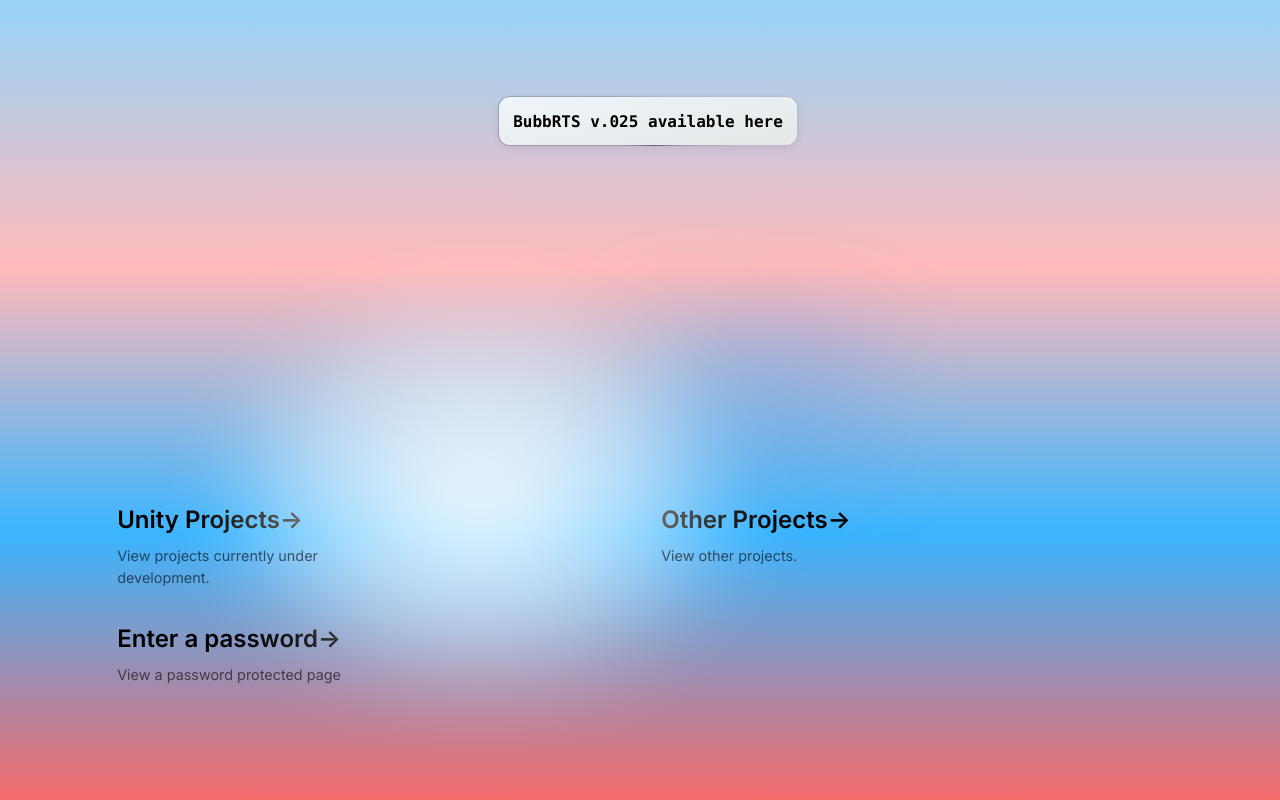
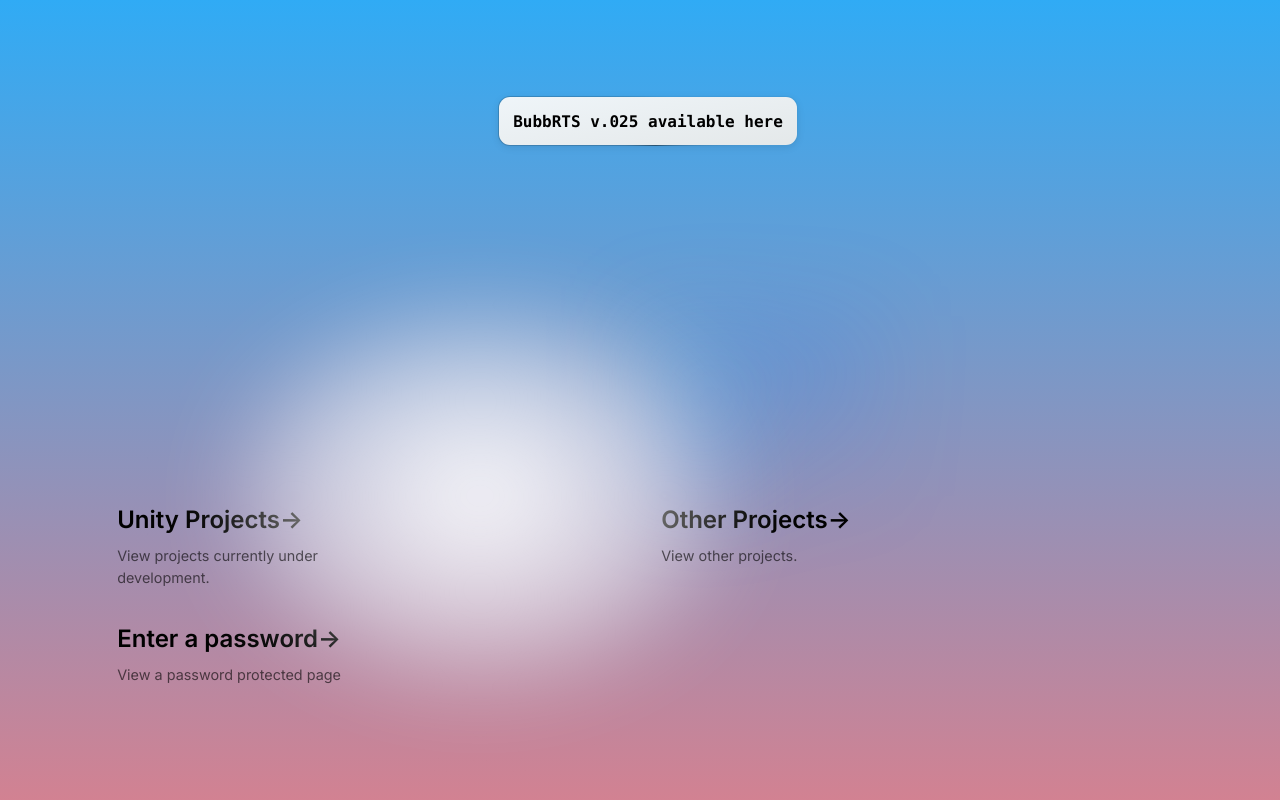
Before and after one commit to tribubb/tribubb.github.io, a Next.js app: page / in a window 1280 px wide. Built offline with nearby package versions, Linux system fonts and the light colour scheme.

Commit message:
old method test

```diff
--- a/src/styles/globals.css
+++ b/src/styles/globals.css
@@ -51,29 +51,30 @@ body {
 
 body {
     color: rgb(var(--foreground-rgb));
-    background: linear-gradient( to bottom, rgb(var(--background-start-rgb1)) 0%, rgb(var(--background-end-rgb1)) 50%, rgb(var(--background-start-rgb2)) 50%, rgb(var(--background-end-rgb2)) 100% );
-    animation: color-change 15s infinite;
+    background: linear-gradient( to bottom, rgb(var(--background-start-rgb1)), rgb(var(--background-end-rgb1)), rgb(var(--background-start-rgb2)), rgb(var(--background-end-rgb2)) );
+    background-size: 400% 400%;
+    animation: color-change 3s infinite;
 }
 
-@keyframes color-change {
-    0% {
-        background: linear-gradient( to bottom, rgba(var(--background-start-rgb1), 1), rgba(var(--background-end-rgb1), 0.5), rgba(var(--background-start-rgb2), 0.5), rgba(var(--background-end-rgb2), 1) );
+@keyframes color-change
+{
+    0%
+    {
+        background-position: 0 0;
     }
 
-    25% {
-        background: linear-gradient( to bottom, rgba(var(--background-start-rgb1), 0.5), rgba(var(--background-end-rgb1), 1), rgba(var(--background-start-rgb2), 1), rgba(var(--background-end-rgb2), 0.5) );
+    50%
+    {
+        background-position: 100% 0;
+        background-size: 200% 200%;
+        background-image: linear-gradient( to bottom, rgb(var(--background-end-rgb1)), rgb(var(--background-start-rgb2)) );
     }
 
-    50% {
-        background: linear-gradient( to bottom, rgba(var(--background-start-rgb1), 0.5), rgba(var(--background-end-rgb1), 0.5), rgba(var(--background-start-rgb2), 1), rgba(var(--background-end-rgb2), 1) );
-    }
-
-    75% {
-        background: linear-gradient( to bottom, rgba(var(--background-start-rgb1), 1), rgba(var(--background-end-rgb1), 0.5), rgba(var(--background-start-rgb2), 0.5), rgba(var(--background-end-rgb2), 1) );
-    }
-
-    100% {
-        background: linear-gradient( to bottom, rgba(var(--background-start-rgb1), 1), rgba(var(--background-end-rgb1), 0), rgba(var(--background-start-rgb2), 0), rgba(var(--background-end-rgb2), 1) );
+    100%
+    {
+        background-position: 0 0;
+        background-size: 400% 400%;
+        background-image: linear-gradient( to bottom, rgb(var(--background-start-rgb1)), rgb(var(--background-end-rgb1)), rgb(var(--background-start-rgb2)), rgb(var(--background-end-rgb2)) );
     }
 }
 
```
